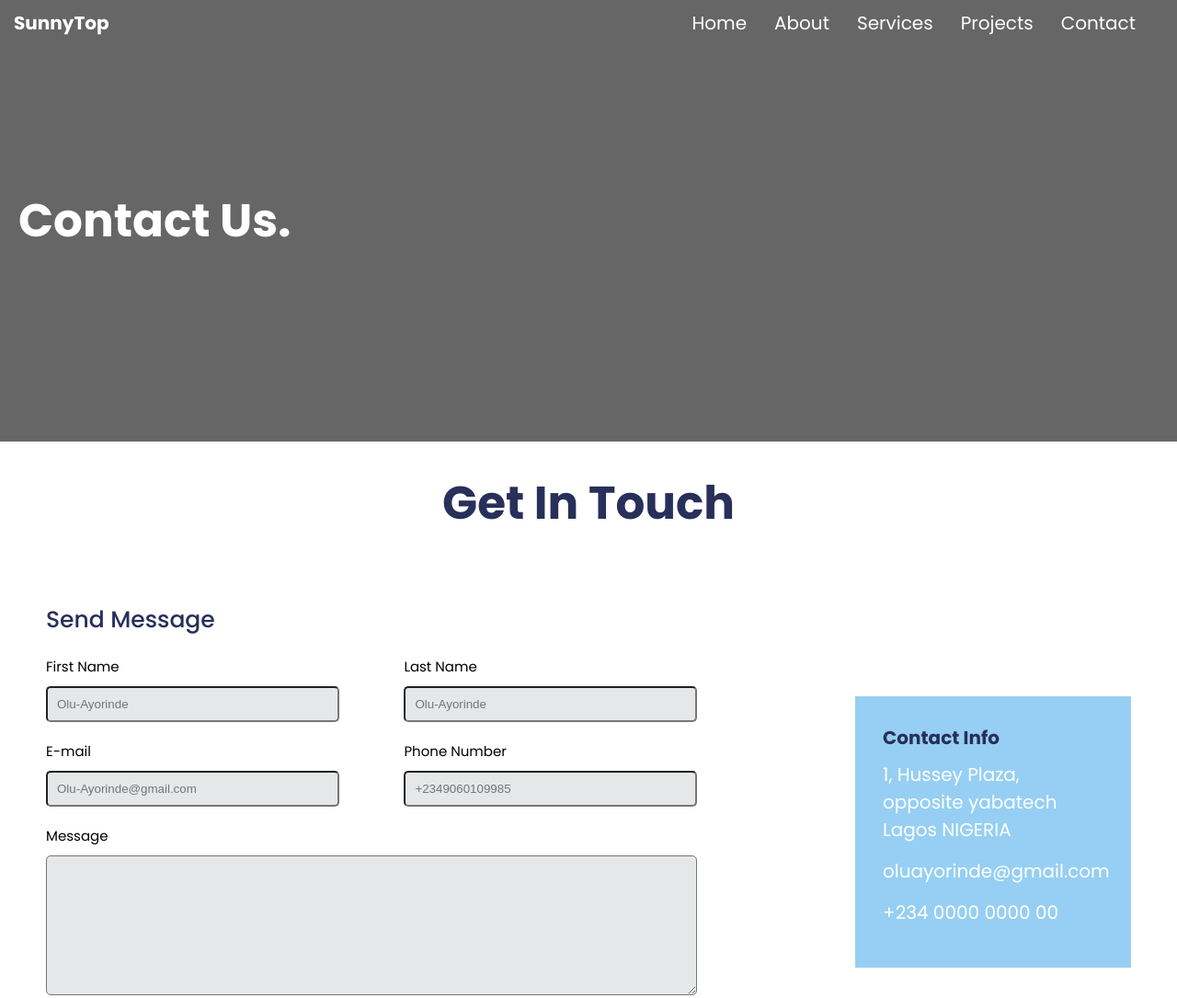
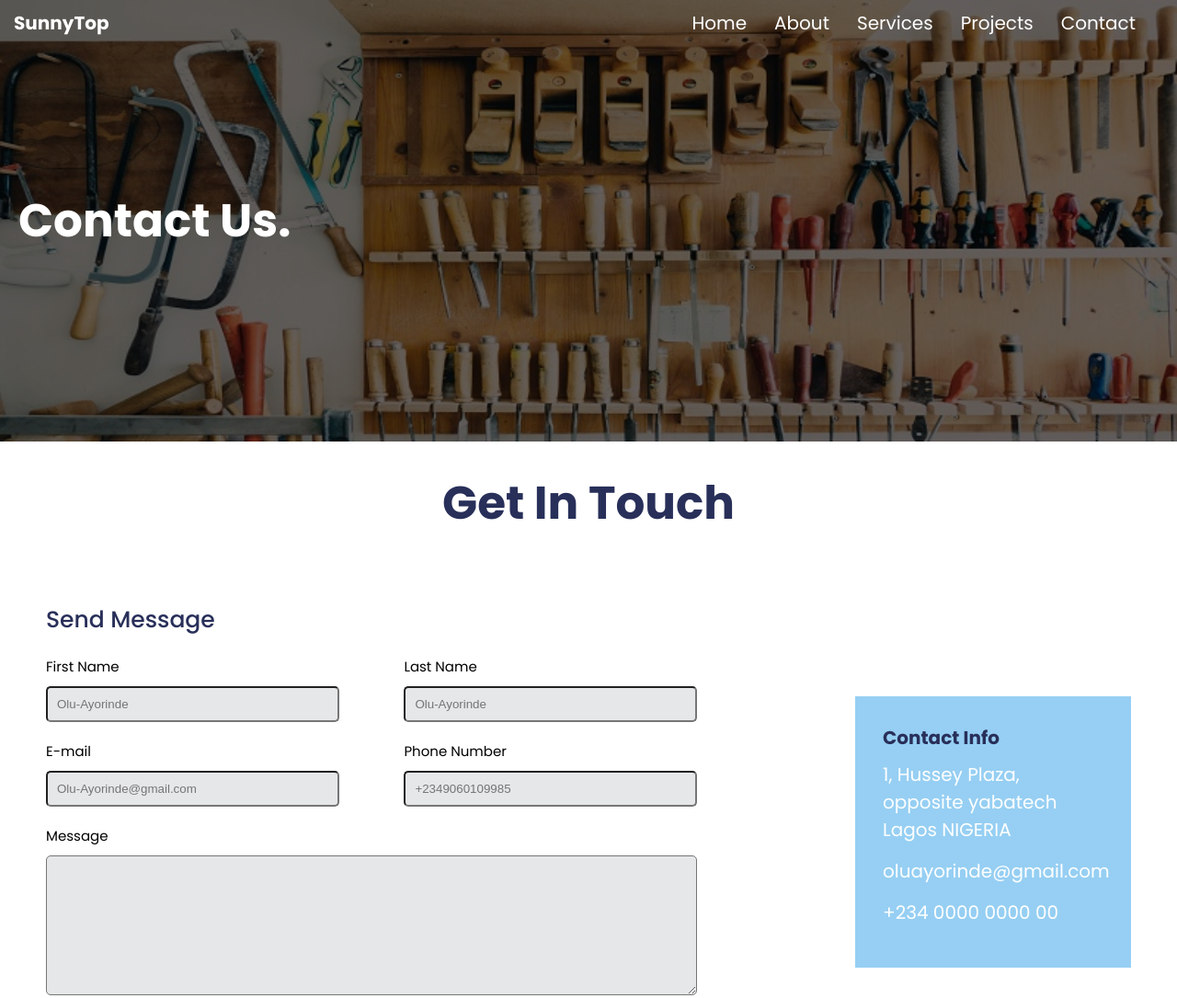
Before and after one commit to AdedejiAdetola/sunny-top, a plain HTML site: page scss/pages/contactPage/index.html in a window 1280 px wide. Shown: the top 1085 px of the page at 92% size. Drawn offline with Linux system fonts and the light colour scheme.

Commit message:
Contact Page

```diff
--- a/scss/pages/contactPage/styles.scss
+++ b/scss/pages/contactPage/styles.scss
@@ -37,7 +37,7 @@ $blue: #96cff3;
 }
 
 header{
-    background: url("../images/page-title.jpg");
+    background: url("../../../images/page-title.jpg");
     background-repeat: no-repeat;
     background-size: cover;
     height: 60vh;
```
Also changed, not shown: scss/pages/contactPage/styles.css, 1 other file.
